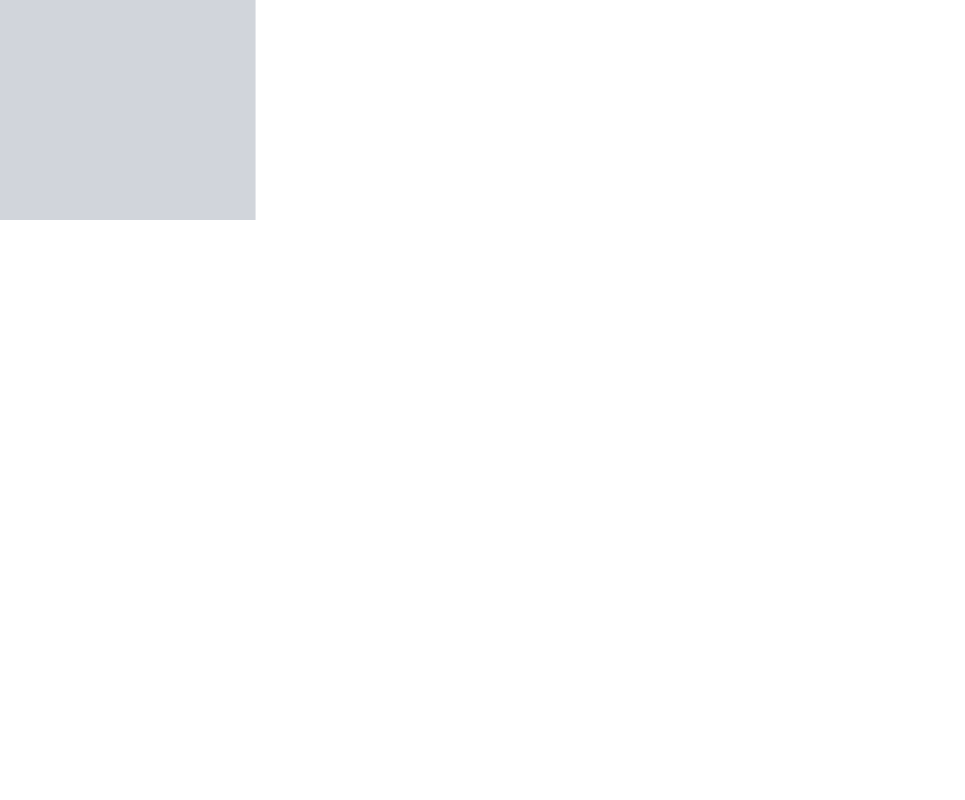
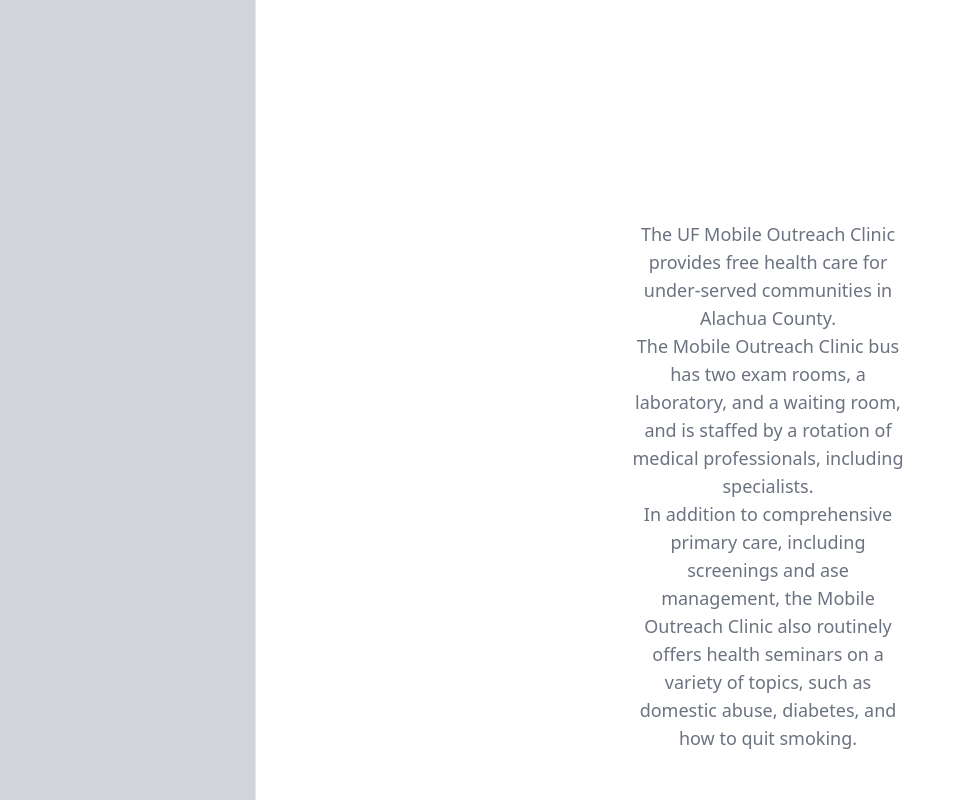
Before and after one commit to kovurusaisachin/AllyGator, a Next.js app in the folder Frontend/allygator_frontend/: page /dashboard/miscellaneous/ufmobileoutreachclinic in a window 1280 px wide. Shown: the part 1960-2760 px from the top of the page, without its empty margins (0-965 px from the left). Before the commit the page ends 2180 px from the top, so only its background shows below. Built offline with nearby package versions, Linux system fonts and the light colour scheme.

Commit message:
Mobile outreach page 3 added

```diff
--- a/Frontend/allygator_frontend/pages/dashboard/miscellaneous/ufmobileoutreachclinic/index.tsx
+++ b/Frontend/allygator_frontend/pages/dashboard/miscellaneous/ufmobileoutreachclinic/index.tsx
@@ -105,6 +105,19 @@
     </div>
     </section>
 
+    <section className="w-full px-4 py-24 mx-auto max-w-7xl md:w-3/4 lg:w-2/4">
+    <div className="mb-12 text-left md:text-center">
+    <p className="text-lg text-gray-500">
+    The UF Mobile Outreach Clinic provides free health care for under-served communities in Alachua County.
+    </p>
+    <p className="text-lg text-gray-500">
+    The Mobile Outreach Clinic bus has two exam rooms, a laboratory, and a waiting room, and is staffed by a rotation of medical professionals, including specialists.
+    </p>
+    <p className="text-lg text-gray-500">
+    In addition to comprehensive primary care, including screenings and ase management, the Mobile Outreach Clinic also routinely offers health seminars on a variety of topics, such as domestic abuse, diabetes, and how to quit smoking.
+    </p>
+    </div>
+    </section>
     </section>
     </div>
     )
```
